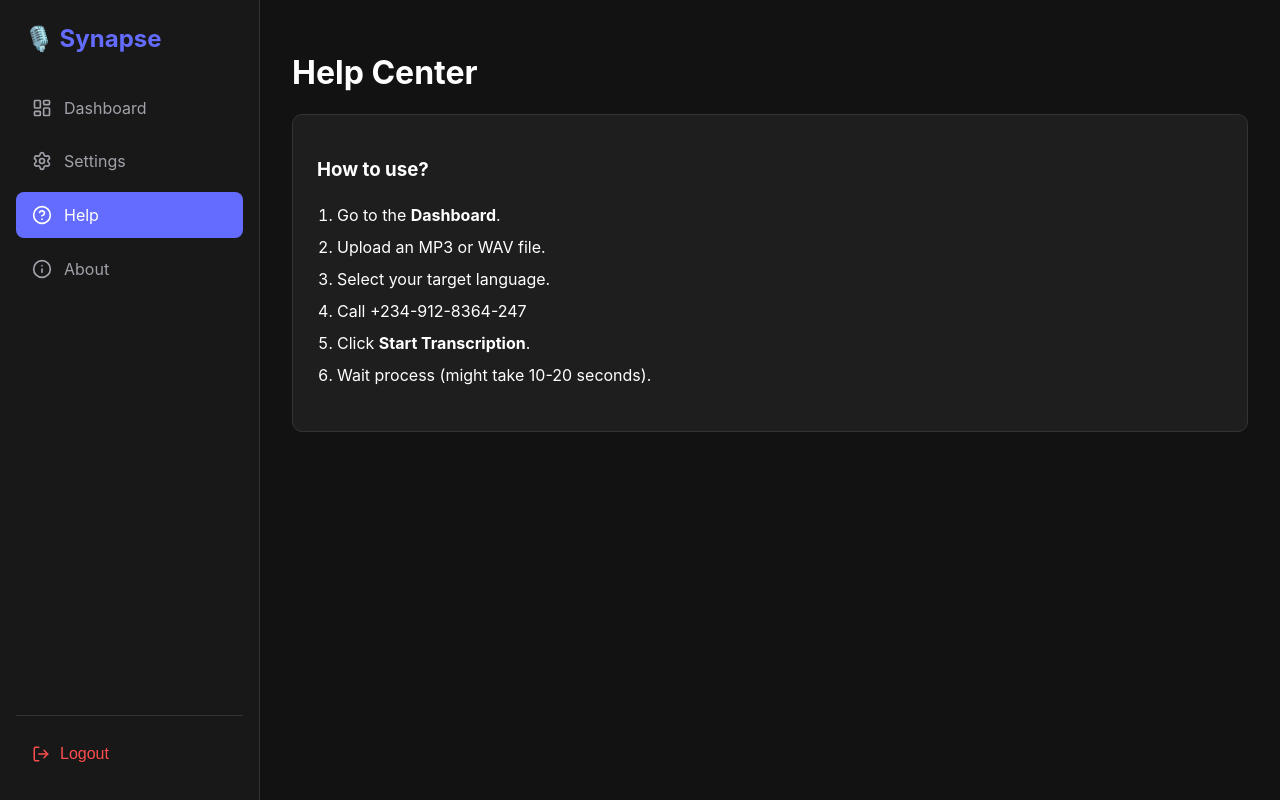
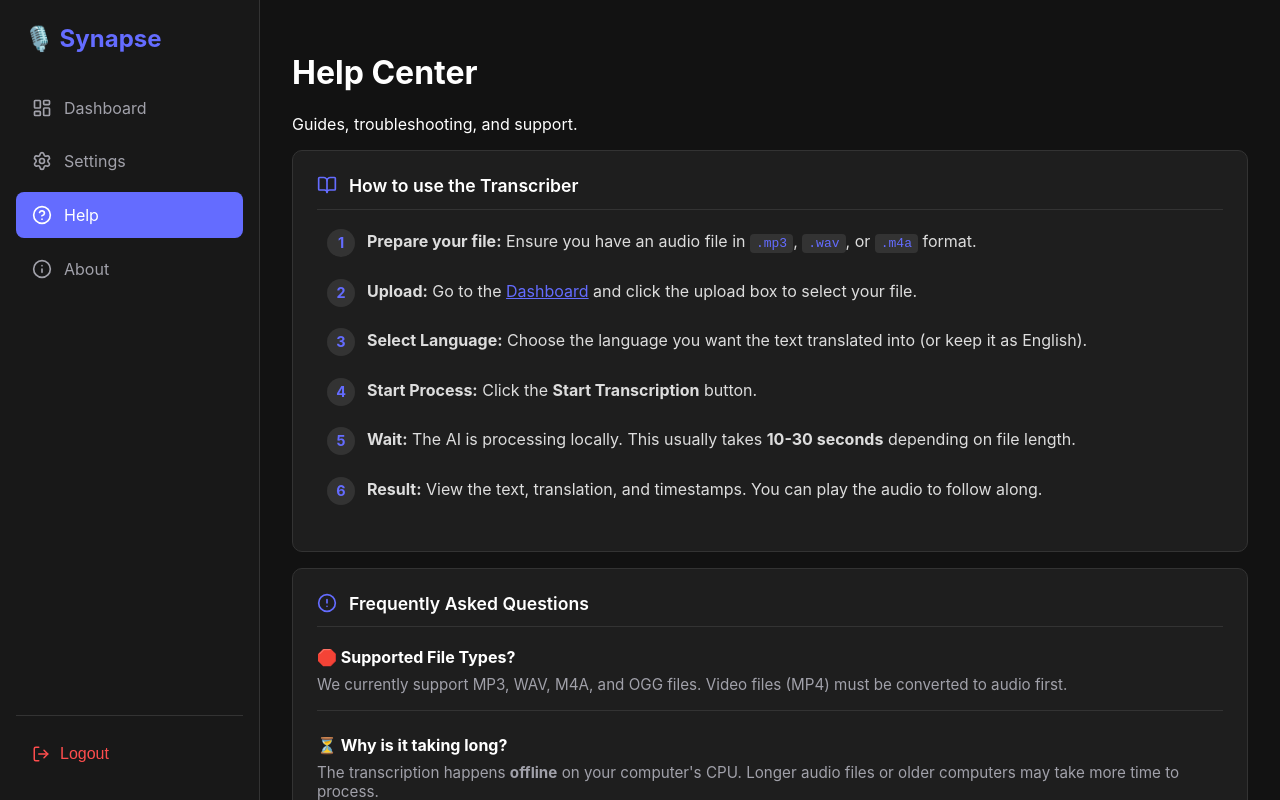
Before and after one commit to KdanTechnies/Transcriber-frontend, a React (Vite) app: page /help in a window 1280 px wide. Built offline with nearby package versions, Linux system fonts and the light colour scheme; sample sign-in values are in the browser's storage.

Commit message:
initially

```diff
--- a/src/App.css
+++ b/src/App.css
@@ -405,3 +405,100 @@ input[type="checkbox"]:disabled {
     border-width: 3px;
   }
 }
+
+/* --- Help Page Styling --- */
+
+.help-steps {
+  counter-reset: step-counter;
+  list-style: none;
+  padding: 0;
+}
+
+.help-steps li {
+  position: relative;
+  margin-bottom: 1.5rem;
+  padding-left: 2.5rem;
+  line-height: 1.6;
+  color: #ddd;
+}
+
+.help-steps li::before {
+  content: counter(step-counter);
+  counter-increment: step-counter;
+  position: absolute;
+  left: 0;
+  top: 0;
+  width: 28px;
+  height: 28px;
+  background-color: #333;
+  color: var(--primary);
+  border-radius: 50%;
+  text-align: center;
+  line-height: 28px;
+  font-weight: bold;
+  font-size: 0.9rem;
+}
+
+.help-steps code {
+  background: #333;
+  padding: 2px 6px;
+  border-radius: 4px;
+  font-family: monospace;
+  color: var(--primary);
+}
+
+.faq-item {
+  margin-bottom: 1.5rem;
+  border-bottom: 1px solid #333;
+  padding-bottom: 1rem;
+}
+.faq-item:last-child { border-bottom: none; }
+
+.faq-item h4 {
+  margin: 0 0 0.5rem 0;
+  color: #fff;
+}
+
+.faq-item p {
+  margin: 0;
+  color: var(--text-muted);
+  font-size: 0.95rem;
+}
+
+/* Contact Box */
+.contact-box {
+  background-color: #252525;
+  padding: 1.5rem;
+  border-radius: 8px;
+  margin-top: 1rem;
+}
+
+.contact-row {
+  display: flex;
+  justify-content: space-between;
+  margin-bottom: 0.8rem;
+  border-bottom: 1px dashed #444;
+  padding-bottom: 0.5rem;
+}
+.contact-row:last-child { border-bottom: none; margin-bottom: 0; }
+
+.contact-row .label {
+  color: var(--text-muted);
+}
+
+.contact-link {
+  color: var(--primary);
+  text-decoration: none;
+  font-weight: bold;
+}
+.contact-link:hover {
+  text-decoration: underline;
+}
+
+/* Mobile fix for contact box */
+@media (max-width: 600px) {
+    .contact-row {
+        flex-direction: column;
+        gap: 5px;
+    }
+}
--- a/src/help.jsx
+++ b/src/help.jsx
@@ -1,19 +1,91 @@
+import { BookOpen, Phone, AlertCircle, FileAudio, CheckCircle } from 'lucide-react';
+
 const Help = () => {
   return (
     <div className="page-container">
-        <h1>Help Center</h1>
+        <header className="page-header">
+            <h1>Help Center</h1>
+            <p>Guides, troubleshooting, and support.</p>
+        </header>
+
+        {/* SECTION 1: QUICK START GUIDE */}
         <div className="card">
-            <h3>How to use?</h3>
-            <ol style={{paddingLeft: '20px', lineHeight: '2'}}>
-                <li>Go to the <strong>Dashboard</strong>.</li>
-                <li>Upload an MP3 or WAV file.</li>
-                <li>Select your target language.</li>
-                <li>Call +234-912-8364-247</li>
-                <li>Click <strong>Start Transcription</strong>.</li>
-                <li>Wait process (might take 10-20 seconds).</li>
-            </ol>
+            <div className="card-header">
+                <BookOpen size={20} color="#646cff" />
+                <h3>How to use the Transcriber</h3>
+            </div>
+            <div style={{ paddingLeft: '10px' }}>
+                <ol className="help-steps">
+                    <li>
+                        <strong>Prepare your file:</strong> Ensure you have an audio file in <code>.mp3</code>, <code>.wav</code>, or <code>.m4a</code> format.
+                    </li>
+                    <li>
+                        <strong>Upload:</strong> Go to the <a href="/dashboard" style={{color: '#646cff'}}>Dashboard</a> and click the upload box to select your file.
+                    </li>
+                    <li>
+                        <strong>Select Language:</strong> Choose the language you want the text translated into (or keep it as English).
+                    </li>
+                    <li>
+                        <strong>Start Process:</strong> Click the <strong>Start Transcription</strong> button.
+                    </li>
+                    <li>
+                        <strong>Wait:</strong> The AI is processing locally. This usually takes <strong>10-30 seconds</strong> depending on file length.
+                    </li>
+                    <li>
+                        <strong>Result:</strong> View the text, translation, and timestamps. You can play the audio to follow along.
+                    </li>
+                </ol>
+            </div>
+        </div>
+
+        {/* SECTION 2: FAQ & TROUBLESHOOTING */}
+        <div className="card">
+            <div className="card-header">
+                <AlertCircle size={20} color="#646cff" />
+                <h3>Frequently Asked Questions</h3>
+            </div>
+
+            <div className="faq-item">
+                <h4>🛑 Supported File Types?</h4>
+                <p>We currently support MP3, WAV, M4A, and OGG files. Video files (MP4) must be converted to audio first.</p>
+            </div>
+
+            <div className="faq-item">
+                <h4>⏳ Why is it taking long?</h4>
+                <p>The transcription happens <strong>offline</strong> on your computer's CPU. Longer audio files or older computers may take more time to process.</p>
+            </div>
+
+            <div className="faq-item">
+                <h4>💾 Is my data safe?</h4>
+                <p>Yes! Your audio files are processed locally on your server and are <strong>never</strong> uploaded to the cloud.</p>
+            </div>
+        </div>
+
+        {/* SECTION 3: CONTACT SUPPORT */}
+        <div className="card">
+            <div className="card-header">
+                <Phone size={20} color="#646cff" />
+                <h3>Contact Support</h3>
+            </div>
+            <p>If you are experiencing issues or need a custom feature, please contact our technical team.</p>
+
+            <div className="contact-box">
+                <div className="contact-row">
+                    <span className="label">Technical Hotline:</span>
+                    <a href="tel:+2349128364247" className="contact-link">+234-912-8364-247</a>
+                </div>
+                <div className="contact-row">
+                    <span className="label">Email Support:</span>
+                    <a href="mailto:support@transcriber.com" className="contact-link">support@transcriber.com</a>
+                </div>
+                <div className="contact-row">
+                    <span className="label">Office Hours:</span>
+                    <span>Mon - Fri, 9:00 AM - 5:00 PM (WAT)</span>
+                </div>
+            </div>
         </div>
     </div>
   );
 };
+
 export default Help;
```
